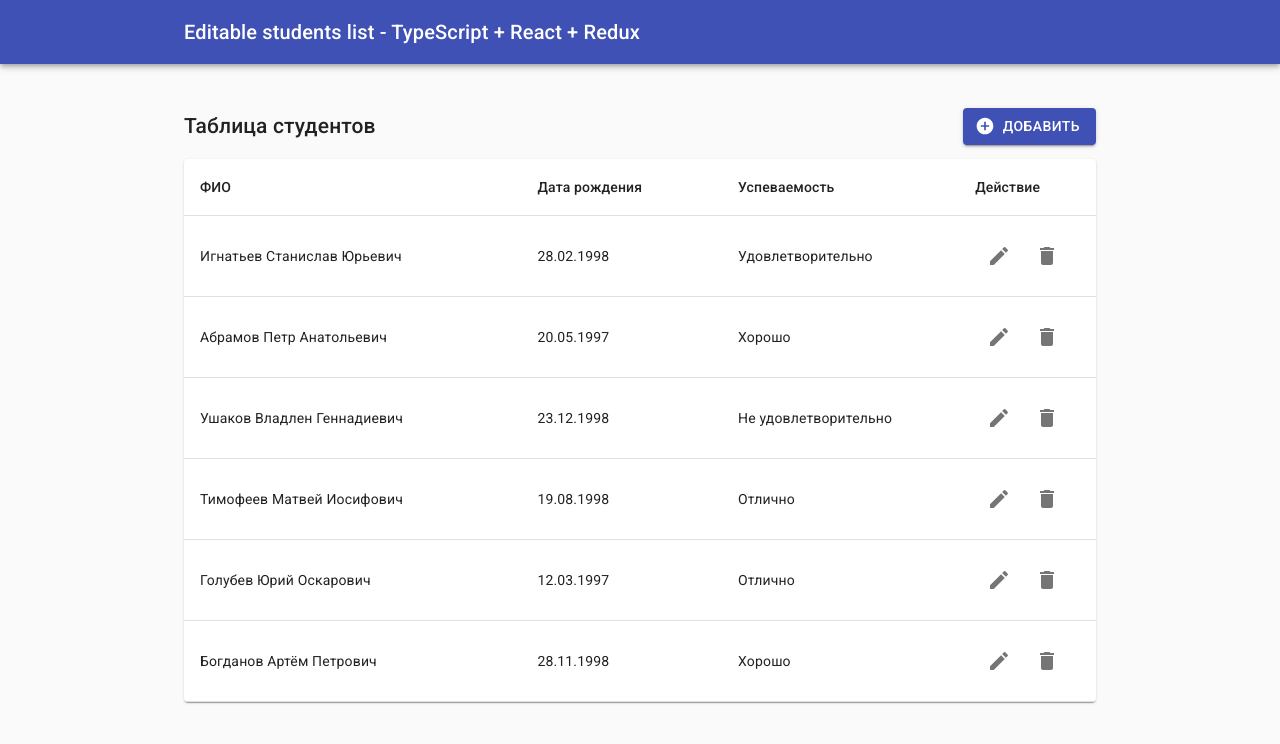
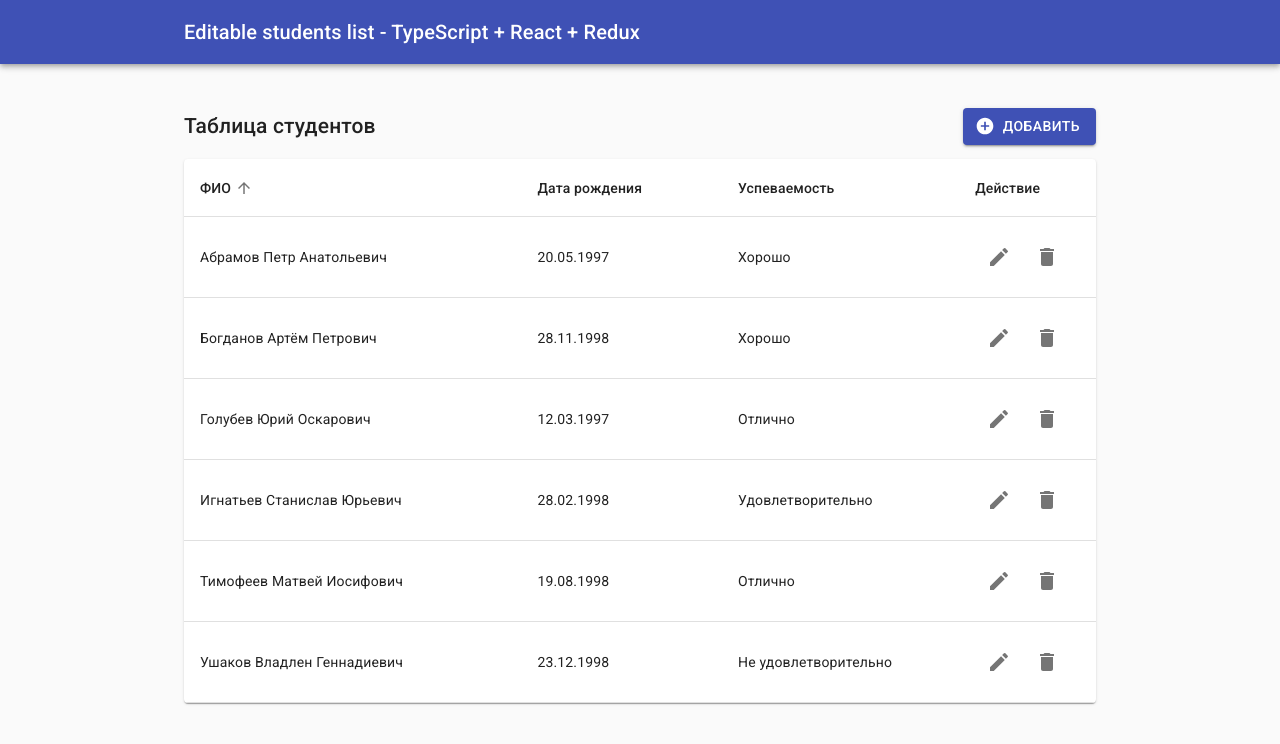
Before and after one commit to hatamsoyunov/editable-students-list, a React (Create React App) app: page / in a window 1280 px wide. Shown: the top 744 px of the page. Built offline with nearby package versions, Linux system fonts and the light colour scheme.

Commit message:
added table sort

```diff
--- a/src/actions/StudentsActions.ts
+++ b/src/actions/StudentsActions.ts
@@ -1,4 +1,4 @@
-import { IStudent } from '../interfaces';
+import { IStudent, Order, Data } from '../interfaces';
 
 export const addNewForm = () => ({
 	type: 'ADD_NEW_FORM'
@@ -32,3 +32,11 @@ export const removeStudent = (students: IStudent[]) => ({
 	type: 'REMOVE_STUDENT',
 	payload: students
 });
+
+export const setSort = (order: Order, orderBy: keyof Data) => ({
+	type: 'SET_SORT',
+	payload: {
+		order,
+		orderBy
+	}
+});
--- a/src/components/StudentsList.tsx
+++ b/src/components/StudentsList.tsx
@@ -1,16 +1,52 @@
 import React from 'react';
 import { useSelector } from 'react-redux';
 
-import { IStudent, IStudentsState } from '../interfaces';
+import { IStudent, IStudentsState, Order, Data } from '../interfaces';
 
 import StudentItem from './StudentItem';
 
-const StudentsList: React.FC = () => {
+// Sort functions (thanks Mui)
+function descendingComparator<T>(a: T, b: T, orderBy: keyof T) {
+	if (b[orderBy] < a[orderBy]) {
+		return -1;
+	}
+	if (b[orderBy] > a[orderBy]) {
+		return 1;
+	}
+	return 0;
+}
+
+function getComparator<Key extends keyof any>(
+	order: Order,
+	orderBy: Key
+): (a: { [key in Key]: number | string }, b: { [key in Key]: number | string }) => number {
+	return order === 'desc'
+		? (a, b) => descendingComparator(a, b, orderBy)
+		: (a, b) => -descendingComparator(a, b, orderBy);
+}
+
+function stableSort<T>(array: T[], comparator: (a: T, b: T) => number) {
+	const stabilizedThis = array.map((el, index) => [el, index] as [T, number]);
+	stabilizedThis.sort((a, b) => {
+		const order = comparator(a[0], b[0]);
+		if (order !== 0) return order;
+		return a[1] - b[1];
+	});
+	return stabilizedThis.map(el => el[0]);
+}
+
+// Component
+interface Props {
+	order: Order;
+	orderBy: keyof Data;
+}
+
+const StudentsList: React.FC<Props> = props => {
 	const students = useSelector((state: IStudentsState) => state.students);
 
 	return (
 		<>
-			{students.map((student: IStudent) => (
+			{stableSort(students, getComparator(props.order, props.orderBy)).map((student: IStudent) => (
 				<StudentItem key={student.id} student={student} />
 			))}
 		</>
--- a/src/components/StudentsTable.tsx
+++ b/src/components/StudentsTable.tsx
@@ -1,23 +1,76 @@
 import React, { useEffect } from 'react';
 import { useSelector, useDispatch } from 'react-redux';
-import { TableContainer, Table, TableHead, TableRow, TableCell, TableBody, Paper } from '@material-ui/core';
+import {
+	TableContainer,
+	Table,
+	TableHead,
+	TableRow,
+	TableCell,
+	TableBody,
+	Paper,
+	TableSortLabel
+} from '@material-ui/core';
 
-import { IStudent, IStudentsState } from '../interfaces';
-import { addStudent } from '../actions/StudentsActions';
+import { IStudent, IStudentsState, HeadCell, Order, Data, EnhancedTableProps } from '../interfaces';
+import { addStudent, setSort } from '../actions/StudentsActions';
 import { defaultStudents } from '../utils/defaultStudents';
 
 import NewFormContainer from './NewFormContainer';
 import StudentsList from './StudentsList';
 import StudentsListEmpty from './StudentsListEmpty';
 
+// Table headers
+const headCells: HeadCell[] = [
+	{ id: 'name', label: 'ФИО' },
+	{ id: 'birthDay', label: 'Дата рождения' },
+	{ id: 'progress', label: 'Успеваемость' }
+];
+
+// Children table head component
+const EnhancedTableHead: React.FC<EnhancedTableProps> = props => {
+	const { order, orderBy, onRequestSort } = props;
+	const createSortHandler = (property: keyof Data) => (event: React.MouseEvent) => {
+		onRequestSort(event, property);
+	};
+
+	return (
+		<TableHead>
+			<TableRow>
+				{headCells.map((headCell, index) => (
+					<TableCell
+						className={`table-col-${index + 1}`}
+						key={headCell.id}
+						sortDirection={orderBy === headCell.id ? order : false}
+					>
+						<TableSortLabel
+							active={orderBy === headCell.id}
+							direction={orderBy === headCell.id ? order : 'asc'}
+							onClick={createSortHandler(headCell.id)}
+						>
+							{headCell.label}
+						</TableSortLabel>
+					</TableCell>
+				))}
+				<TableCell className="table-col-4">Действие</TableCell>
+			</TableRow>
+		</TableHead>
+	);
+};
+
+// Main Component
 const StudentsTable: React.FC = () => {
 	const dispatch = useDispatch();
 	const students = useSelector((state: IStudentsState) => state.students);
 	const newForm = useSelector((state: IStudentsState) => state.newForm);
+	const order = useSelector((state: IStudentsState) => state.order);
+	const orderBy = useSelector((state: IStudentsState) => state.orderBy);
+
 	const addStudentAction = (data: IStudent[]) => dispatch(addStudent(data));
+	const setSortAction = (order: Order, orderBy: keyof Data) => dispatch(setSort(order, orderBy));
 
 	const tableRowForm = newForm ? <NewFormContainer /> : null;
-	const studentsList = students.length > 0 || newForm ? <StudentsList /> : <StudentsListEmpty />;
+	const studentsList =
+		students.length > 0 || newForm ? <StudentsList order={order} orderBy={orderBy} /> : <StudentsListEmpty />;
 
 	useEffect(() => {
 		const storageState = localStorage.getItem('students');
@@ -30,18 +83,15 @@ const StudentsTable: React.FC = () => {
 		localStorage.setItem('students', JSON.stringify(students));
 	}, [students]);
 
+	const handleRequestSort = (event: React.MouseEvent<unknown>, property: keyof Data) => {
+		const isAsc = orderBy === property && order === 'asc';
+		setSortAction(isAsc ? 'desc' : 'asc', property);
+	};
+
 	return (
 		<TableContainer component={Paper}>
 			<Table>
-				<TableHead>
-					<TableRow hover>
-						<TableCell className="table-col-1">ФИО</TableCell>
-						<TableCell className="table-col-2">Дата рождения</TableCell>
-						<TableCell className="table-col-3">Успеваемость</TableCell>
-						<TableCell className="table-col-4">Действие</TableCell>
-					</TableRow>
-				</TableHead>
-
+				<EnhancedTableHead order={order} orderBy={orderBy} onRequestSort={handleRequestSort} />
 				<TableBody>
 					{studentsList}
 					{tableRowForm}
--- a/src/reducers/StudentsReducer.ts
+++ b/src/reducers/StudentsReducer.ts
@@ -3,11 +3,13 @@ import { IStudentsState, IReducerAction } from '../interfaces';
 const initialState: IStudentsState = {
 	students: [],
 	newForm: false,
-	editForm: false
+	editForm: false,
+	order: 'asc',
+	orderBy: 'name'
 };
 
 const reducer = (state: IStudentsState = initialState, action: IReducerAction) => {
-	console.log(action);
+	// console.log(action);
 
 	switch (action.type) {
 		case 'ADD_NEW_FORM':
@@ -24,6 +26,7 @@ const reducer = (state: IStudentsState = initialState, action: IReducerAction) =
 
 		case 'ADD_STUDENT':
 			return {
+				...state,
 				students: action.payload,
 				newForm: false
 			};
@@ -55,6 +58,13 @@ const reducer = (state: IStudentsState = initialState, action: IReducerAction) =
 				students: action.payload
 			};
 
+		case 'SET_SORT':
+			return {
+				...state,
+				order: action.payload.order,
+				orderBy: action.payload.orderBy
+			};
+
 		default:
 			return state;
 	}
```
Also changed, not shown: src/interfaces.ts (+21 -0 lines).
